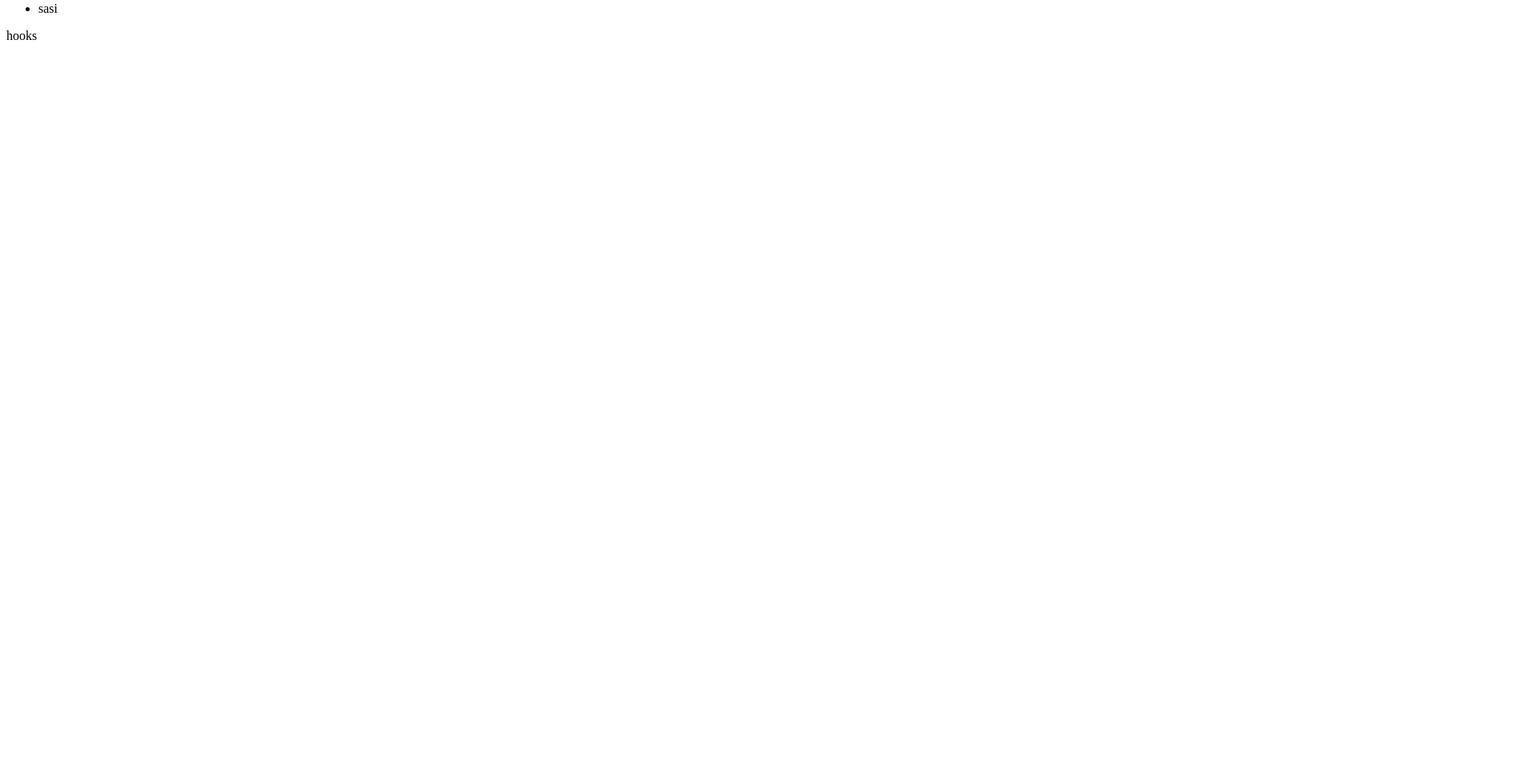
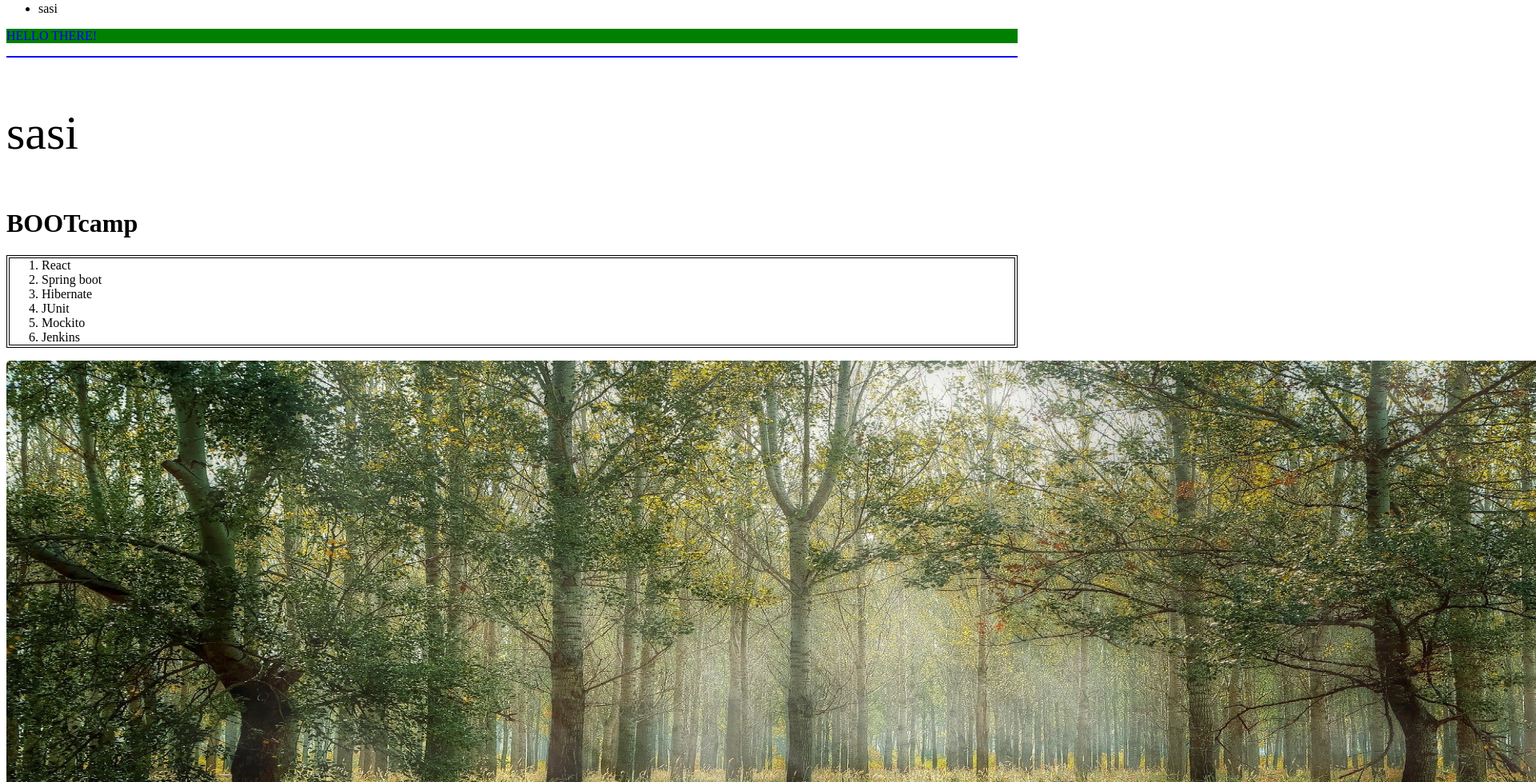
Before and after one commit to skbss1224/JavaFullStackWebApplication, a React (Create React App) app in the folder frontend/: page / in a window 1280 px wide. Shown: the part 442-1420 px from the top of the page at 80% size, 1920 px wide, since content can reach past the window. Before the commit the page ends 800 px from the top, so only its background shows below. Built offline with nearby package versions, Linux system fonts and the light colour scheme.

Commit message:
front end

```diff
--- a/frontend/package.json
+++ b/frontend/package.json
@@ -6,7 +6,9 @@
     "@testing-library/jest-dom": "^5.16.2",
     "@testing-library/react": "^12.1.3",
     "@testing-library/user-event": "^13.5.0",
+    "bootstrap": "^5.1.3",
     "react": "^17.0.2",
+    "react-bootstrap": "^2.2.0",
     "react-dom": "^17.0.2",
     "react-scripts": "5.0.0",
     "web-vitals": "^2.1.4"
--- a/frontend/src/App.js
+++ b/frontend/src/App.js
@@ -2,7 +2,7 @@
 import {Sasi} from "./manoj"
 import {Mani} from "./manoj"
 import {Component2} from "./manoj"
-import {Component4, Component5, New} from "./sasi"
+import {Component4, Component5, Component6, New} from "./sasi"
 function App()
 {
 
@@ -15,6 +15,7 @@
         <New/>
         <Component4/>
         <Component5/>
+        <Component6/>
     </>
     )
 }
--- a/frontend/src/manoj.js
+++ b/frontend/src/manoj.js
@@ -33,6 +33,7 @@
 }
 
 export const Component2=()=>{
+
     return(
         <>
         <h2>An ordered HTML list</h2>
--- a/frontend/src/sasi.js
+++ b/frontend/src/sasi.js
@@ -20,6 +20,7 @@
     )
 }
 export const Component5=()=>{
+
     return(
     <ul>
         <li>Hello</li>
@@ -27,3 +28,42 @@
     </ul>
     )
 }
+export const Component6=()=>{
+    const yet={
+        border: '4px',
+        borderColor: 'black',
+        borderStyle: 'double'
+    }
+
+    const imgsty={
+        width:'2000px',
+        height:'700px',
+        borderRadius:'5px',
+        boxShadow:'10px 10px 10px black'
+    }
+
+    const own={
+        fontSize:'60px',
+        fontFamily:'Monotype Corsiva'
+    }
+
+
+    return(
+        <>
+        <p style={{color:'blue',backgroundColor:'green',
+        textTransform:'uppercase'}}>
+        Hello there!
+        </p>
+        <hr color="blue"/>
+        <p style={own}>sasi</p>
+        <h1>BOOTcamp</h1>
+        <ol style={yet}>
+            <li>React</li><li>Spring boot</li><li>Hibernate</li>
+            <li>JUnit</li><li>Mockito</li>
+            <li>Jenkins</li>
+        </ol>
+
+        <img style={imgsty} src="images/sasi1.jpg"/>
+        </>
+    )
+}
```
Also changed, not shown: frontend/public/images/sasi1.jpg (added), 1 other file (tests, documents, lock files or other folders).
